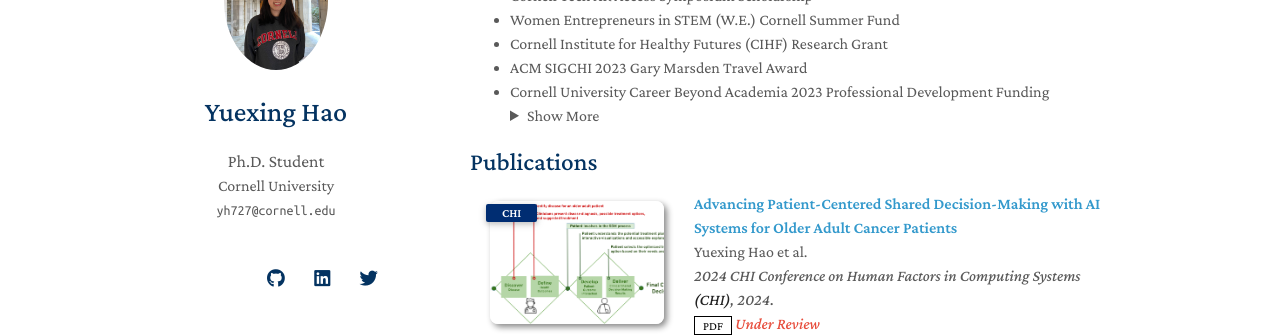
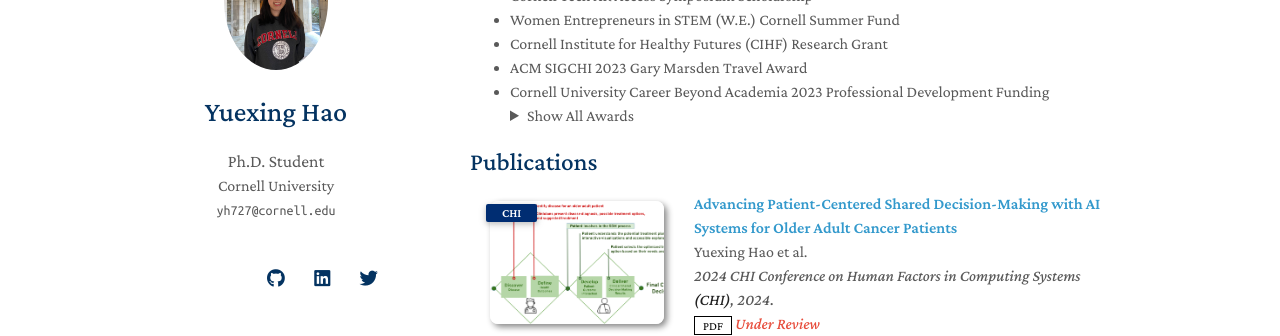
Before and after one commit to YuexingHao/Yuexing-Hao, a Jekyll site: the page built from index.md, in a window 1280 px wide and 900 px high, scrolled down 762 px. Shown: the part 153-489 px from the top of the window. Built offline with Jekyll 4.4.1, drawn with Linux system fonts in a browser that asks for light colours; nearby versions of some CDN libraries; a style sheet for code colours, icons or effects is not loaded; our own code applies the rules of GitHub Pages for plain Markdown files.

Commit message:
Update awards.md

```diff
--- a/_includes/awards.md
+++ b/_includes/awards.md
@@ -10,9 +10,9 @@
 
 
 <details>
-  <summary>Show More</summary>
+  <summary>Show All Awards</summary>
 
-<div style="text-align: center"><iframe src="https://docs.google.com/document/d/e/2PACX-1vQHbSBmWfNZZL6E6CqinVUAZiya81hxgZ6zAwW00XNGvVVcu6s77CoAqiic94aXWnQB9_AAJNLU8a5-/pub?embedded=true"></iframe></div>
+<div style="text-align: center"><iframe src="https://docs.google.com/document/d/e/2PACX-1vQHbSBmWfNZZL6E6CqinVUAZiya81hxgZ6zAwW00XNGvVVcu6s77CoAqiic94aXWnQB9_AAJNLU8a5-/pub?embedded=true"  frameborder="0" width="100%" height="300"></iframe></div>
 
 </details>
 
```
